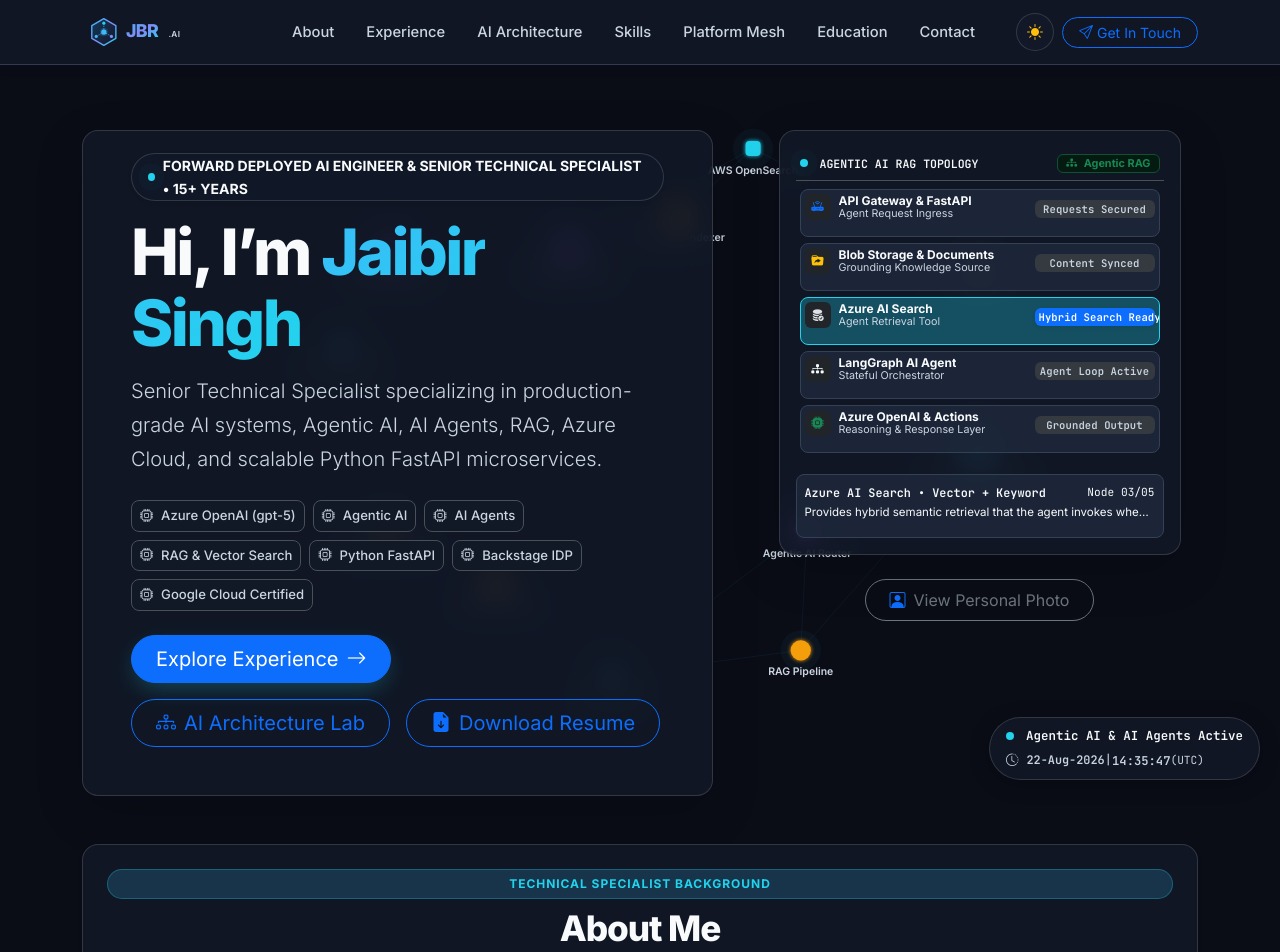
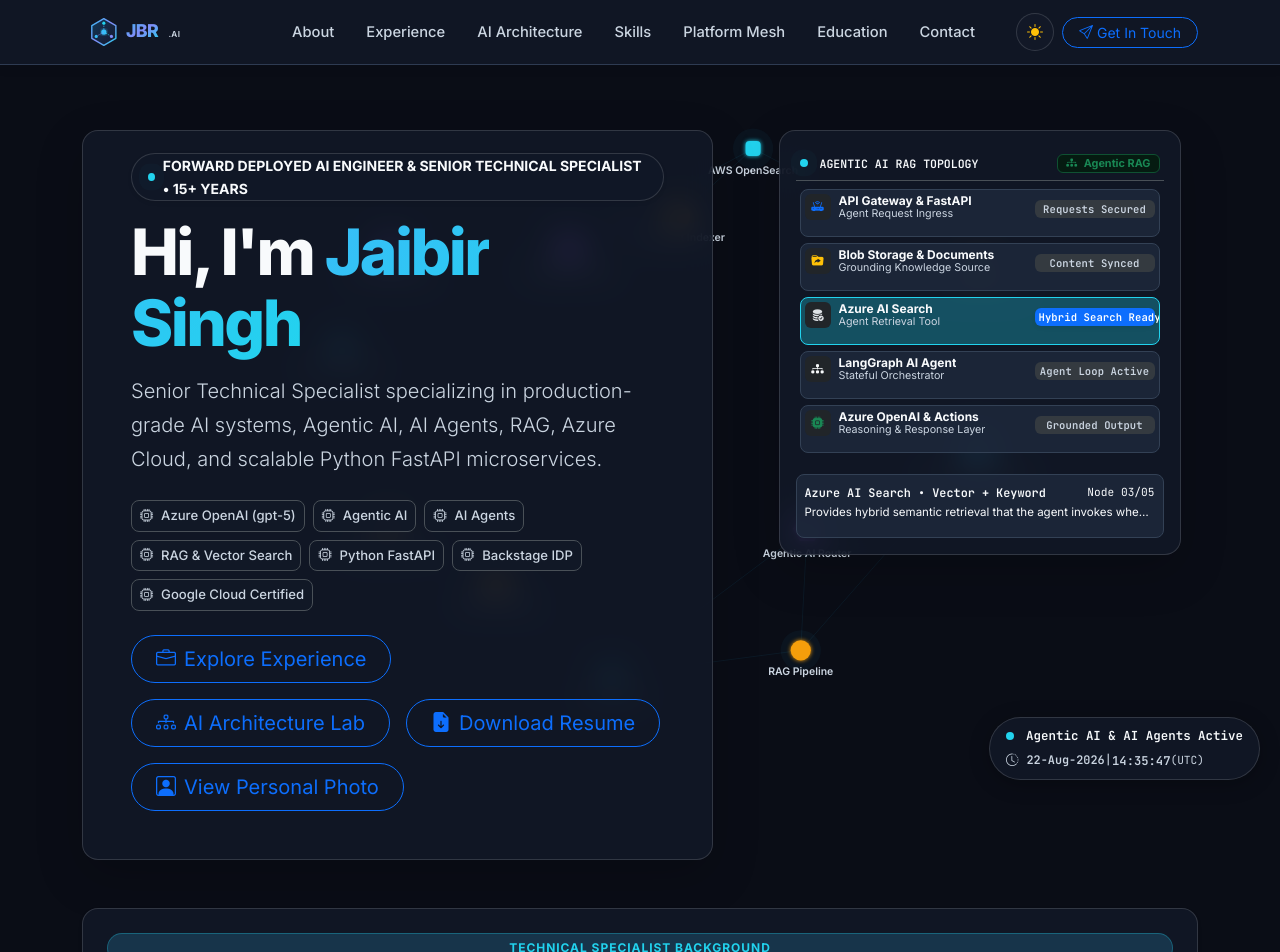
Before and after one commit to jbr2021/jbr2021.github.io, a React (Vite) app: page / in a window 1280 px wide. Shown: the top 952 px of the page. Built offline with nearby package versions, Linux system fonts and the light colour scheme.

Commit message:
resume updates

```diff
--- a/src/components/Hero.jsx
+++ b/src/components/Hero.jsx
@@ -30,7 +30,7 @@
               </div>
 
               <h1 className="hero-title display-3 fw-extrabold mb-3 text-body">
-                Hi, I’m <span className="gradient-text">{personal.name || 'Jaibir Singh'}</span>
+                Hi, I'm <span className="gradient-text">{personal.name || 'Jaibir Singh'}</span>
               </h1>
 
               <p className="hero-subtitle lead mb-4 text-body-secondary style-leading">
@@ -51,9 +51,10 @@
 
               {/* CTAs */}
               <div className="hero-cta d-flex flex-wrap align-items-center gap-3">
-                <a href="#experience" className="btn btn-primary btn-lg rounded-pill px-4 py-2.5 d-inline-flex align-items-center gap-2 shadow-cyan">
+                <a href="#experience" className="btn btn-outline-primary btn-lg rounded-pill px-4 py-2.5 d-inline-flex align-items-center gap-2">
+                  <i className="bi bi-briefcase"></i>
                   <span>Explore Experience</span>
-                  <i className="bi bi-arrow-right"></i>
+                  {/* <i className="bi bi-arrow-right"></i> */}
                 </a>
 
                 <a href="#ai-pipeline" className="btn btn-outline-primary btn-lg rounded-pill px-4 py-2.5 d-inline-flex align-items-center gap-2">
@@ -65,6 +66,11 @@
                   <i className="bi bi-file-earmark-arrow-down-fill"></i>
                   <span>Download Resume</span>
                 </a>
+
+                <a href="#" onClick={() => setShowPhoto(!showPhoto)} className="btn btn-outline-primary btn-lg rounded-pill px-4 py-2.5 d-inline-flex align-items-center gap-2">
+                  <i className={`bi ${showPhoto ? 'bi-diagram-3-fill text-cyan' : 'bi-person-square text-primary'}`}></i>
+                  <span>{showPhoto ? 'View Agentic RAG Flow' : 'View Personal Photo'}</span>
+                </a>
               </div>
             </div>
           </div>
@@ -72,7 +78,7 @@
           {/* Right Column: Dynamic Switcher (Photo vs Azure RAG Cloud Topology Diagram) */}
           <div className="col-lg-5 text-center">
             {showPhoto ? (
-              <div className="hero-profile-wrapper position-relative mx-auto" style={{ maxWidth: '340px' }}>
+              <div className="hero-profile-wrapper position-relative mx-auto" style={{ maxWidth: '400px' }}>
                 {/* Outer Ambient Glow Ring */}
                 <div className="profile-glow-ring position-absolute top-50 start-50 translate-middle w-100 h-100 rounded-circle opacity-75 blur-3xl"></div>
 
@@ -120,14 +126,14 @@
             )}
 
             {/* Visual Mode Toggle */}
-            <button
+            {/* <button
               className="btn btn-outline-secondary rounded-pill px-4 py-2 d-inline-flex align-items-center gap-2 mt-4"
               onClick={() => setShowPhoto(!showPhoto)}
               title="Toggle visual mode between Personal Photo and Agentic AI RAG Topology Diagram"
             >
               <i className={`bi ${showPhoto ? 'bi-diagram-3-fill text-cyan' : 'bi-person-square text-primary'}`}></i>
               <span>{showPhoto ? 'View Agentic RAG Flow' : 'View Personal Photo'}</span>
-            </button>
+            </button> */}
           </div>
         </div>
       </div>
```
Also changed, not shown: 1 other file (tests, documents, lock files or other folders).
